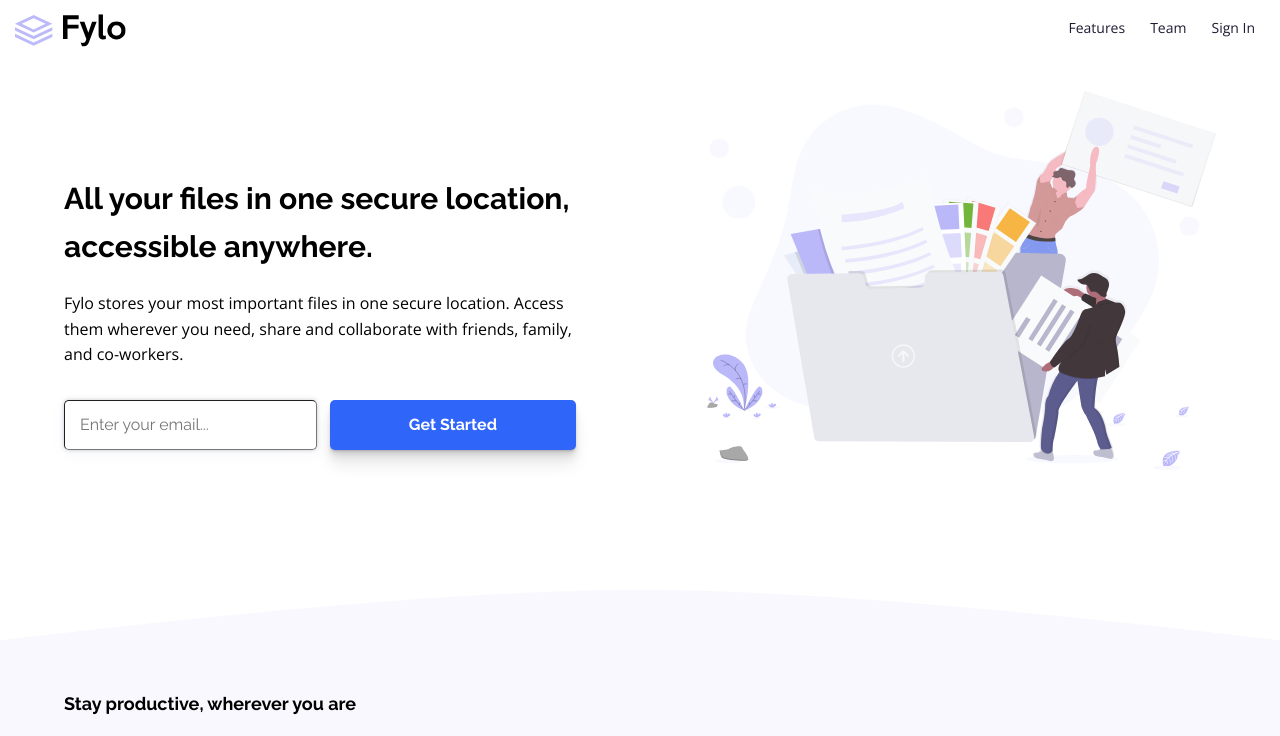
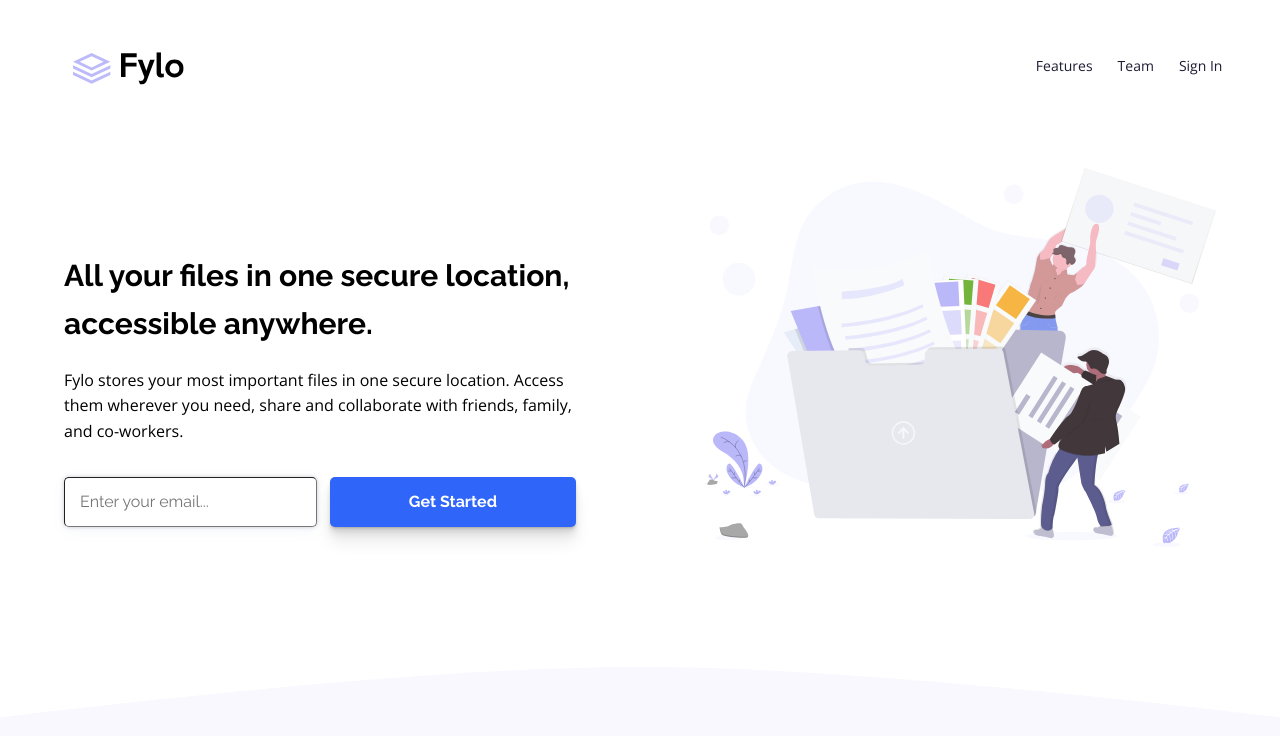
Before and after one commit to eklemis/fylo-landing-page, a plain HTML site: page index.html in a window 1280 px wide. Shown: the top 736 px of the page. Drawn offline with nearby package versions, Linux system fonts and the light colour scheme.

Commit message:
Repair top logo and menu position

```diff
--- a/Style.css
+++ b/Style.css
@@ -18,7 +18,7 @@ nav{
 
     align-items: center;
     justify-content: space-between;
-    padding-right: 25px;
+    padding: 3vw 4.5vw;
 
     margin-bottom: 100px;
 }
```
